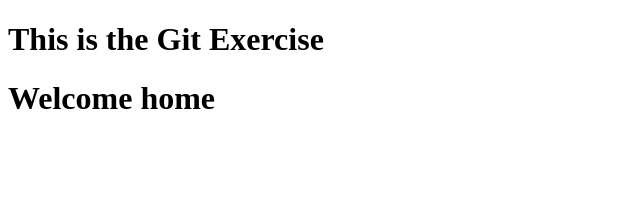
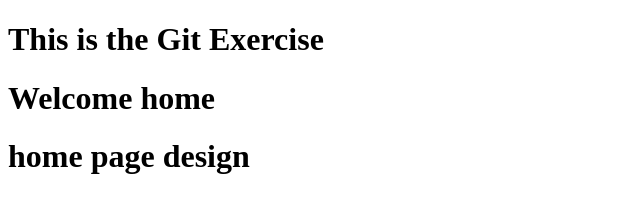
Before and after one commit to mhenriette/Git-exercises, a plain HTML site: page home.html in a window 1280 px wide. Shown: the whole page, without its empty margins (0-640 px from the left). Drawn offline with Linux system fonts and the light colour scheme.

Commit message:
added changes on home page via ft/home-page-redesign

```diff
--- a/home.html
+++ b/home.html
@@ -8,7 +8,8 @@
 </head>
 <body>
     <h1>This is the Git Exercise</h1>
-    <h1>Welcome home</h1>
+    <h1>Welcome home </h1>
+    <h1>home page design</h1>
 
 </body>
 </html>
```
